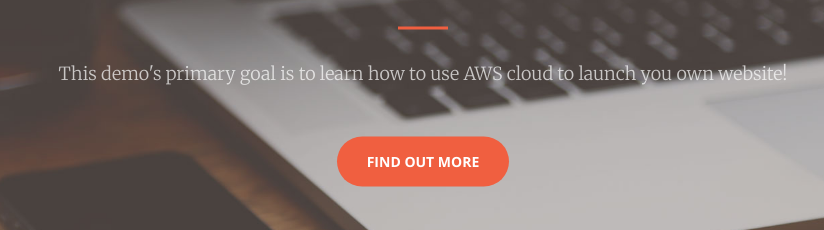
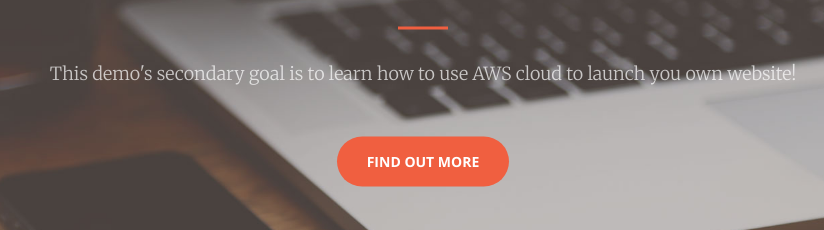
Before and after one commit to ashritav2004/CSCE412ProjectThree, a plain HTML site: page index.html in a window 1280 px wide. Shown: the part 380-610 px from the top of the page, 217-1041 px from the left. Drawn offline with nearby package versions, Linux system fonts and the light colour scheme.

Commit message:
SecondaryTest

```diff
--- a/index.html
+++ b/index.html
@@ -76,7 +76,7 @@
             <div class="header-content-inner">
                 <h1>Your Best Course is CSCE 412 - Cloud Computing</h1>
                 <hr>
-                <p>This demo's primary goal is to learn how to use AWS cloud to launch you own website!</p>
+                <p>This demo's secondary goal is to learn how to use AWS cloud to launch you own website!</p>
                 <a href="#about" class="btn btn-primary btn-xl page-scroll">Find Out More</a>
             </div>
         </div>
```
